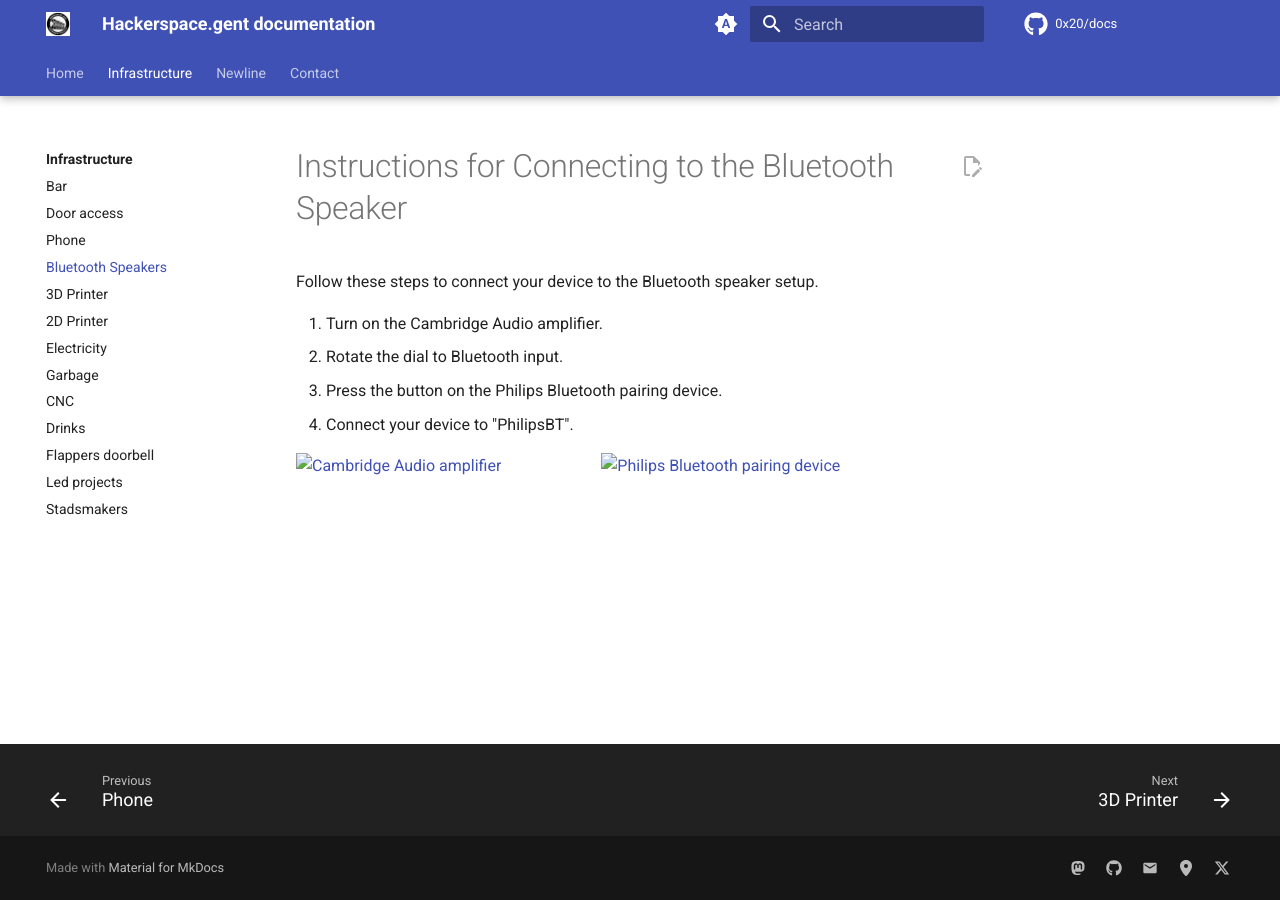
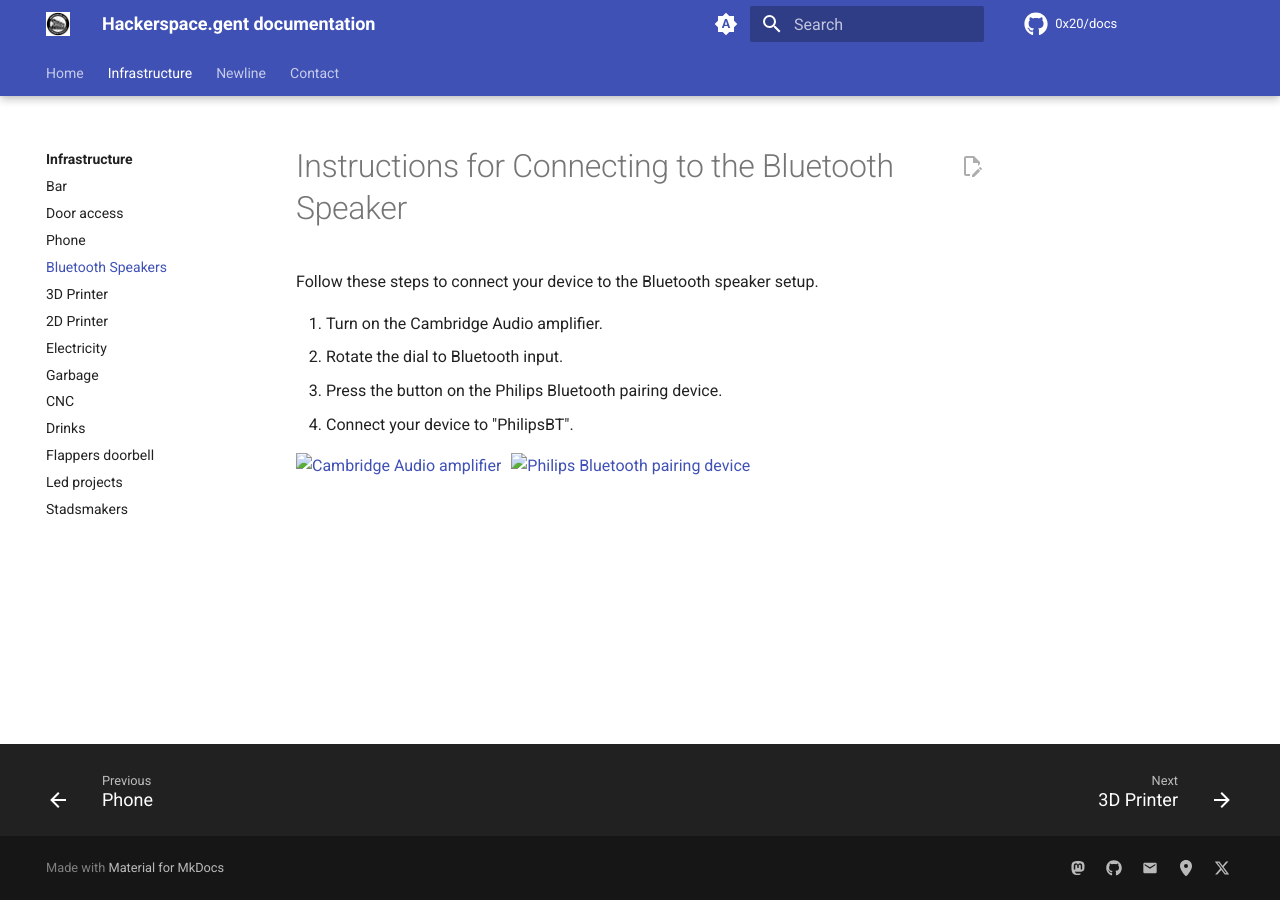
Before and after one commit to 0x20/docs, an MkDocs documentation site: the page built from docs/infra/bluetooth_speakers.md, in a window 1280 px wide. Built offline with MkDocs 1.6.1 and Material for MkDocs 9.7.7, drawn with Linux system fonts in a browser that asks for light colours; comment, search, counter and statistics services are not loaded.

Commit message:
Update bluetooth_speakers.md

```diff
--- a/docs/infra/bluetooth_speakers.md
+++ b/docs/infra/bluetooth_speakers.md
@@ -8,7 +8,7 @@
 4. Connect your device to "PhilipsBT".
 
 <div style="display: flex; align-items: center;">
-  <div style="margin-right: 100px;">
+  <div style="margin-right: 10px;">
     <img src="./images/bluetooth_speaker.cambridge.jpg" alt="Cambridge Audio amplifier" height="400">
   </div>
   <div>
```
